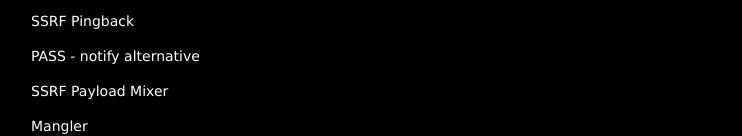
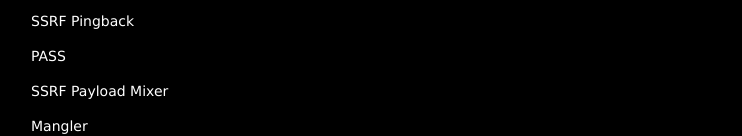
Before and after one commit to bineeg/bineeg.github.io, a plain HTML site: page index.html in a window 1280 px wide. Shown: the part 368-504 px from the top of the page, without its empty margins (179-921 px from the left). Drawn offline with nearby package versions, Linux system fonts and the light colour scheme.

Commit message:
Update index.html

```diff
--- a/index.html
+++ b/index.html
@@ -80,7 +80,7 @@
                 <p class="w3-black">SSRF Pingback</p>
             </a>
             <a href="https://github.com/bineeg/pass">
-                <p class="w3-black">PASS - notify alternative</p>
+                <p class="w3-black">PASS</p>
             </a>
             <a href="https://github.com/bineeg/ssrf_payload_mixer">
                 <p class="w3-black">SSRF Payload Mixer</p>
```
